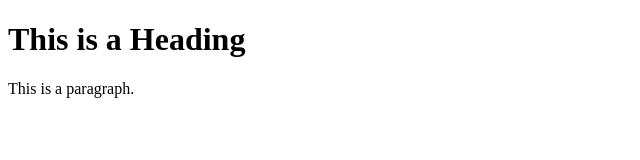
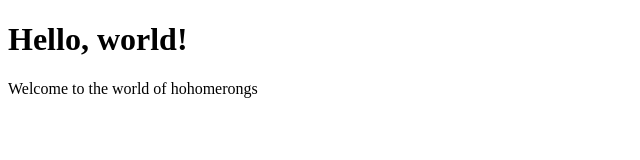
Before and after one commit to hohomerongs/hohomerongs.github.io, a plain HTML site: page index.html in a window 1280 px wide. Shown: the whole page, without its empty margins (0-640 px from the left). Drawn offline with Linux system fonts and the light colour scheme.

Commit message:
Update index.html

```diff
--- a/index.html
+++ b/index.html
@@ -1,12 +1,16 @@
 <!DOCTYPE html>
 <html>
+
 <head>
-<title>HOHOMERONGS</title>
+    <meta name="viewport" content="width=device-width, initial-scale=1.0">
+    <title>HOHOMERONGS</title>
 </head>
+
 <body>
 
-<h1>This is a Heading</h1>
-<p>This is a paragraph.</p>
+    <h1>Hello, world!</h1>
+    <p>Welcome to the world of hohomerongs</p>
 
 </body>
+
 </html>
```
